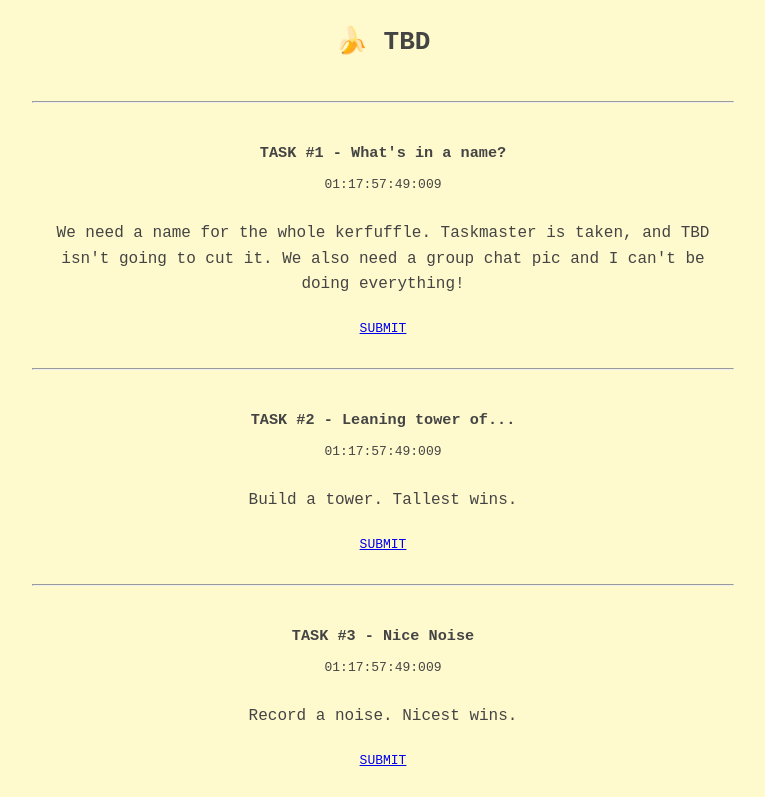
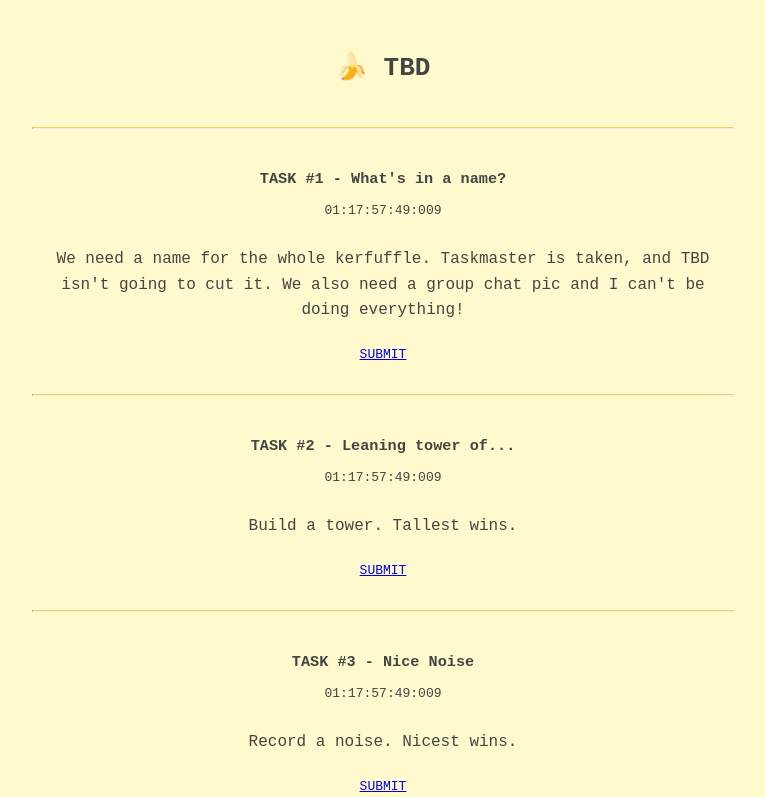
Before and after one commit to tomatosource/tomatosource.github.io, a plain HTML site: page index.html in a window 1280 px wide. Shown: the top 797 px of the page, without its empty margins (257-1022 px from the left). Drawn offline with Linux system fonts and the light colour scheme.

Commit message:
add h1 fix

```diff
--- a/styles.css
+++ b/styles.css
@@ -13,7 +13,13 @@ body {
 hr {
 	width: 100%;
 	margin: 2em;
-	gorder-top: 1px solid #e6d159;
+	border-top: 1px solid #e6d159;
+}
+
+h1 {
+	padding-top: 1em;
+	width: 100%;
+	text-align: center;
 }
 
 h3 {
```
